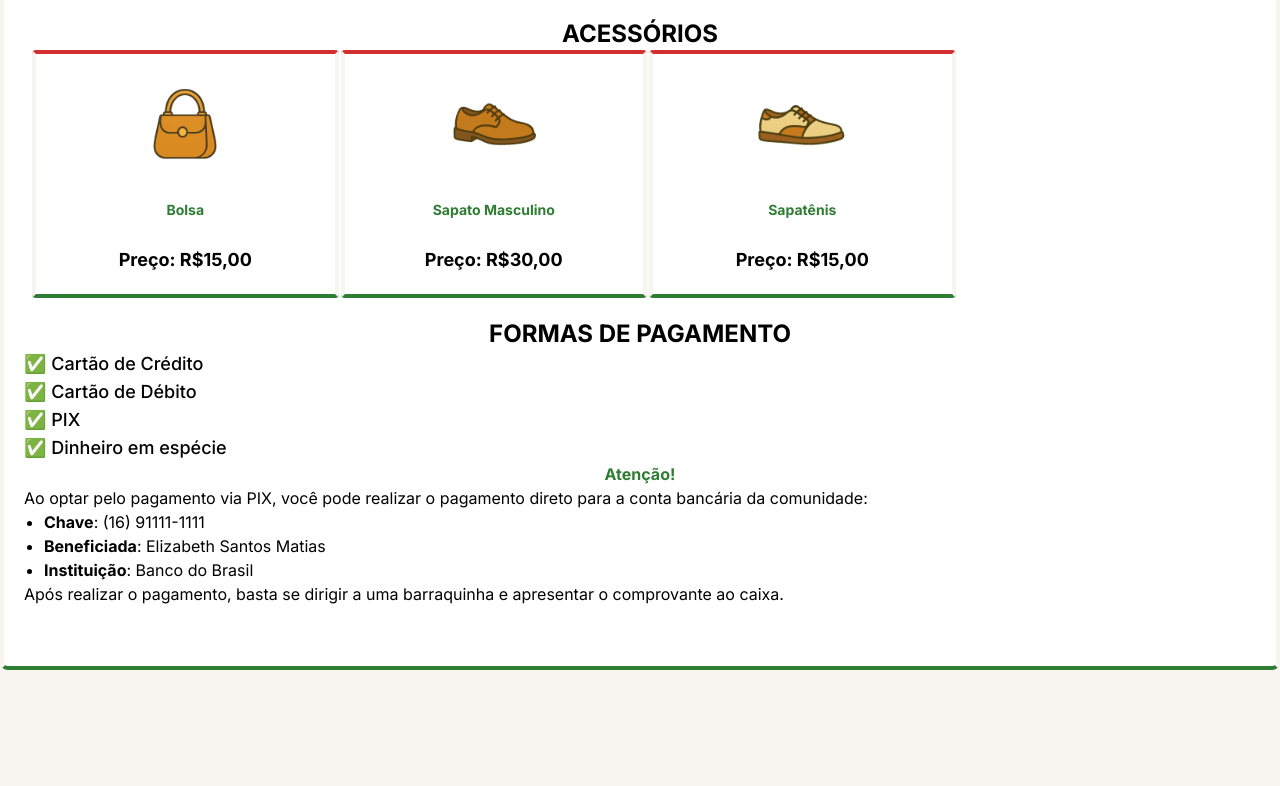
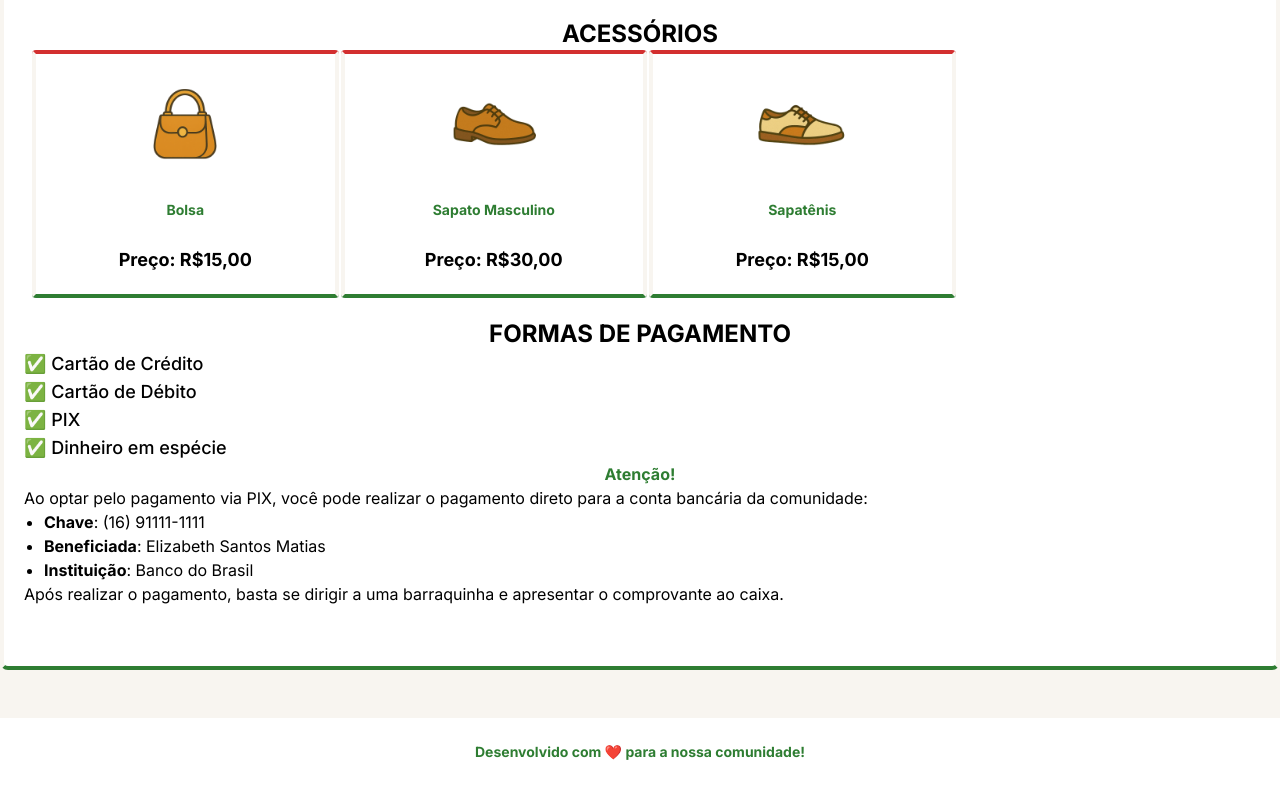
Before and after one commit to JoaoVictorCRP/cardapio-junino-santa-marta, a Next.js app: page / in a window 1280 px wide. Shown: the part 1106-1892 px from the top of the page. Before the commit the page ends 1776 px from the top, so only its background shows below. Built offline with nearby package versions, Linux system fonts and the light colour scheme.

Commit message:
feat | footer adicionado

```diff
--- /dev/null
+++ b/app/components/Footer.jsx
@@ -0,0 +1,9 @@
+export default function Footer() {
+    return (
+        <footer className="bg-white text-center py-6 mt-12">
+            <h2 className="text-sm text-primary font-bold text-secondary">
+                Desenvolvido com ❤️ para a nossa comunidade!
+            </h2>
+        </footer>
+    )
+}
--- a/app/page.js
+++ b/app/page.js
@@ -3,6 +3,7 @@ import Section from "./components/Section";
 import Card from "./components/Card";
 import Carousel from "@/app/components/Carousel";
 import Image from "next/image";
+import Footer from "@/app/components/Footer";
 
 export default function Home() {
   return (
@@ -220,7 +221,7 @@ export default function Home() {
             <p>Após realizar o pagamento, basta se dirigir a uma barraquinha e apresentar o comprovante ao caixa.</p>
           </div>
       </Section>
-
+      <Footer/>
     </div>
   );
 }
```
